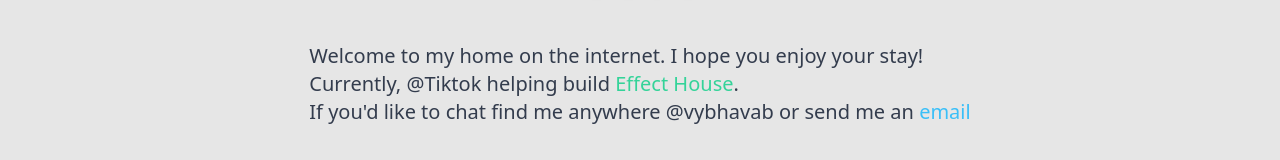
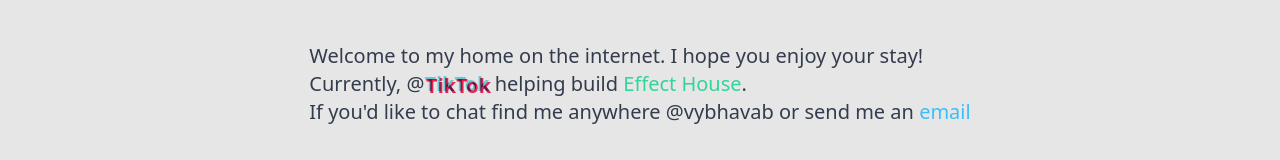
Before and after one commit to vybhavab/vybhavb-website, a Next.js app: page / in a window 1280 px wide. Shown: the part 284-444 px from the top of the page. Built offline with nearby package versions, Linux system fonts and the light colour scheme.

Commit message:
feat: Logo baby

```diff
--- a/src/components/Hero.tsx
+++ b/src/components/Hero.tsx
@@ -52,7 +52,7 @@
           { mobileHeroContent }
         </div>
         <div className="hidden md:block text-left">
-          {heroContent}
+          { heroContent }
         </div>
 
       </div>
--- a/src/pages/index.tsx
+++ b/src/pages/index.tsx
@@ -1,14 +1,20 @@
 import Hero from 'components/Hero';
 import Link from 'next/link';
 import React from 'react';
-
+// text-[#69C9D0]
+// text-[#EE1D52]
 const heroContent = (
   <p className="py-6 text-xl">
     Welcome to my home on the internet. I hope you enjoy your stay!
     <br />
     Currently,
-    {' '}
-    <Link href="https://www.tiktok.com">@Tiktok</Link>
+    {' @'}
+    <Link href="https://www.tiktok.com">
+      <span className="relative">
+        <span className="font-bold mix-blend-multiply dark:mix-blend-screen text-[#69C9D0]">TikTok</span>
+        <span className="font-bold mix-blend-multiply dark:mix-blend-screen absolute left-[1.7px] top-[1.5px]  text-[#EE1D52]">TikTok</span>
+      </span>
+    </Link>
     {' '}
     helping build
     {' '}
@@ -24,8 +30,14 @@
 const mobileHeroContent = (
   <p className="py-6 text-md">
     Welcome to my home on the internet. Currently I&apos;m working
-    {' '}
-    <Link href="https://www.tiktok.com">@Tiktok</Link>
+    {' @'}
+    <Link href="https://www.tiktok.com">
+      <span className="relative">
+        Tiktok
+        <span className="absolute left-0">TikTok</span>
+        <span className="absolute left-0">TikTok</span>
+      </span>
+    </Link>
     {' '}
     building out
     {' '}
```
